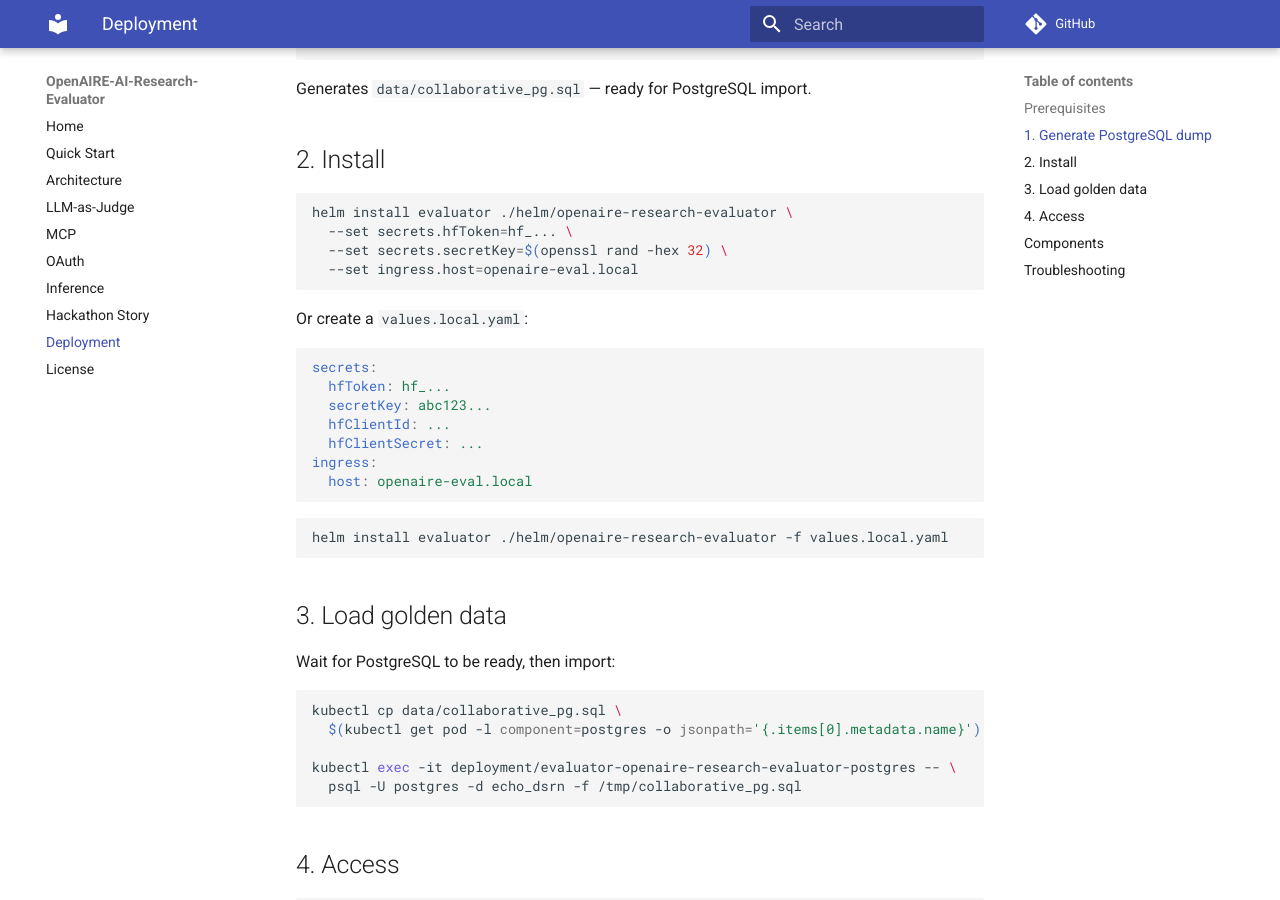
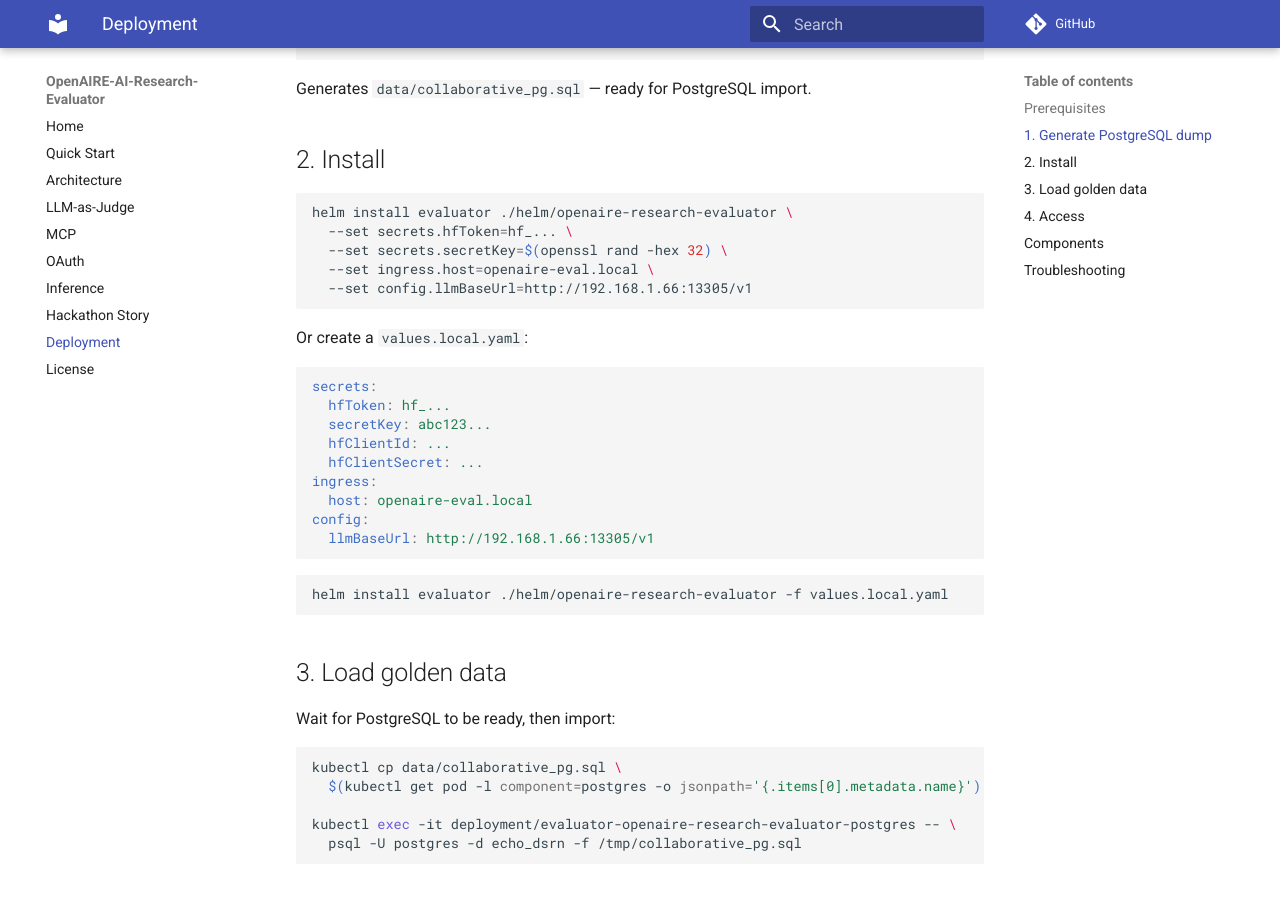
Before and after one commit to ethicalabs-ai/OpenAIRE-AI-Research-Evaluator, an MkDocs documentation site: the page built from docs/deployment.md, in a window 1280 px wide and 900 px high, scrolled down 535 px. Built offline with MkDocs 1.6.1 and Material for MkDocs 9.7.7, drawn with Linux system fonts in a browser that asks for light colours; comment, search, counter and statistics services are not loaded.

Commit message:
docs(helm): document LLM_BASE_URL override in deployment guide

````diff
--- a/docs/deployment.md
+++ b/docs/deployment.md
@@ -25,7 +25,8 @@ Generates `data/collaborative_pg.sql` — ready for PostgreSQL import.
 helm install evaluator ./helm/openaire-research-evaluator \
   --set secrets.hfToken=hf_... \
   --set secrets.secretKey=$(openssl rand -hex 32) \
-  --set ingress.host=openaire-eval.local
+  --set ingress.host=openaire-eval.local \
+  --set config.llmBaseUrl=http://192.168.1.66:13305/v1
 ```
 
 Or create a `values.local.yaml`:
@@ -38,6 +39,8 @@ secrets:
   hfClientSecret: ...
 ingress:
   host: openaire-eval.local
+config:
+  llmBaseUrl: http://192.168.1.66:13305/v1
 ```
 
 ```bash
````
Also changed, not shown: 1 other file.
